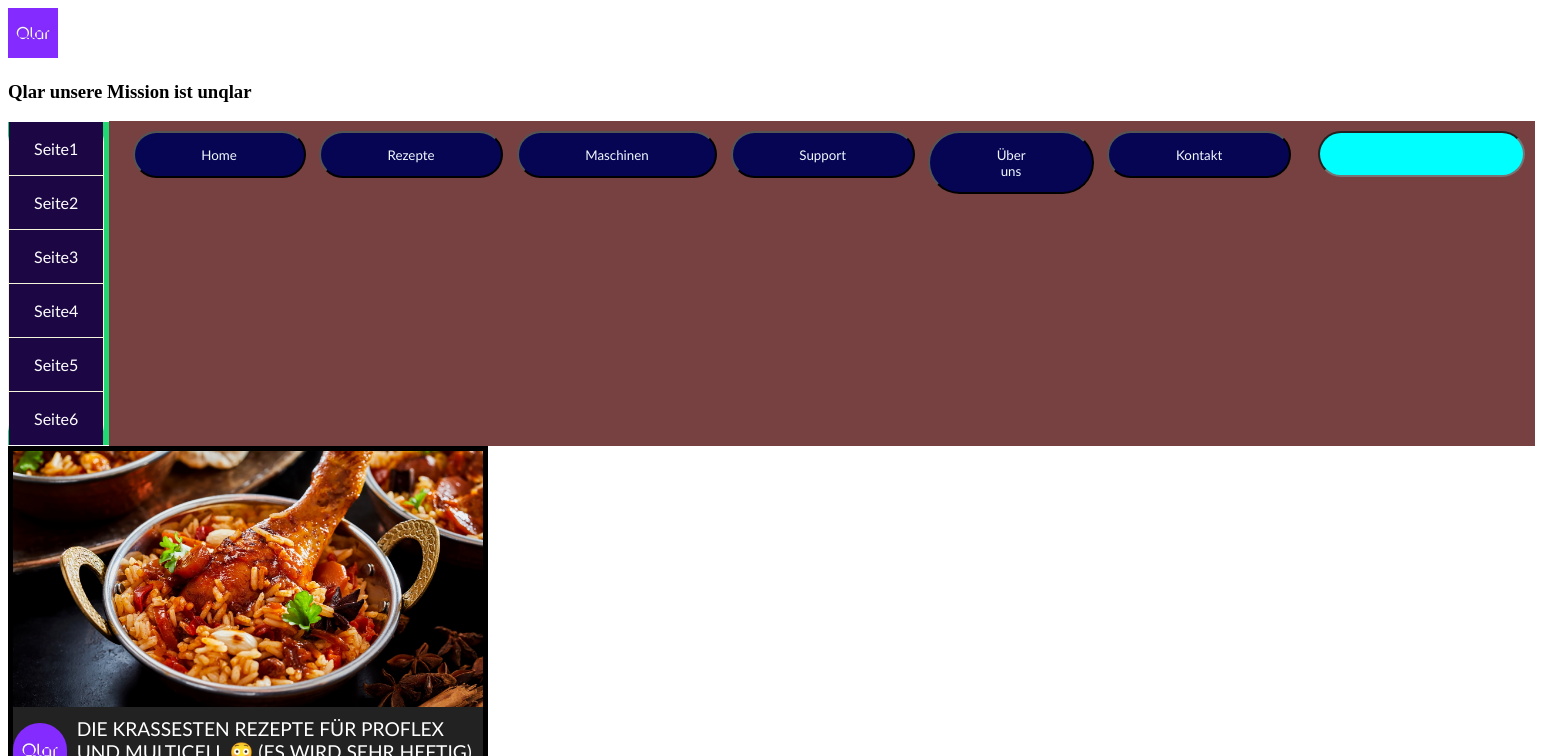
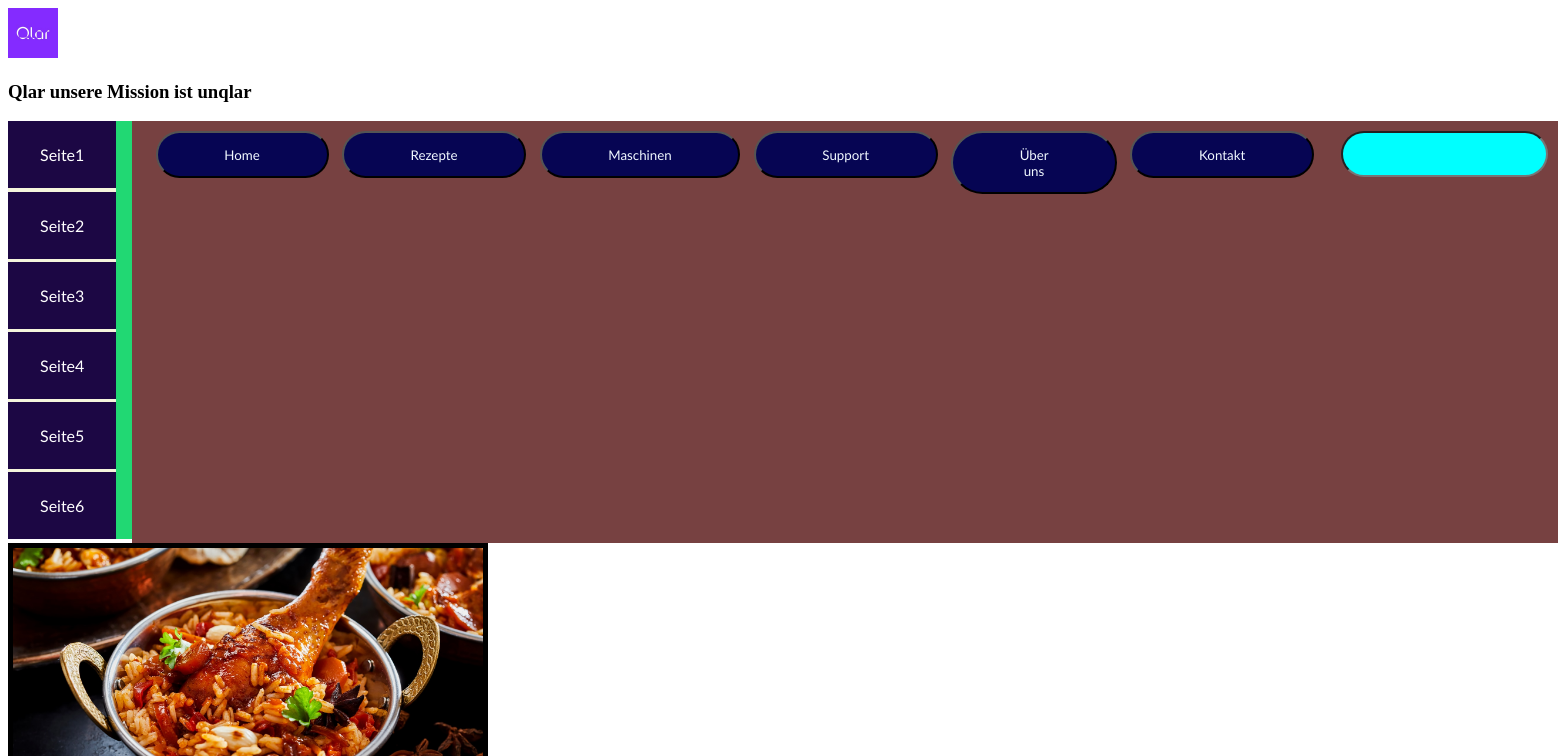
Before and after one commit to jDingert/playground_for_Christian, an Angular app in the folder QlarFoodApp/: page / in a window 1280 px wide. Shown: the top 756 px of the page, 1558 px wide, since content can reach past the window. Built offline with nearby package versions, Linux system fonts and the light colour scheme.

Commit message:
"px" in "em" geändert

```diff
--- a/QlarFoodApp/src/app/food-choose-screen/food-choose-screen.component.scss
+++ b/QlarFoodApp/src/app/food-choose-screen/food-choose-screen.component.scss
@@ -41,7 +41,7 @@
   width: 4em;
   height: 4em;
   overflow: hidden;
-  border-radius: 10em;
+
 
 }
 
--- a/QlarFoodApp/src/app/sidebar/sidebar.component.scss
+++ b/QlarFoodApp/src/app/sidebar/sidebar.component.scss
@@ -8,8 +8,7 @@
 
     font-family: 'Gill Sans', 'Gill Sans MT',  "Calibri", 'Trebuchet MS', sans-serif;
     background-color: beige;
-    margin-right: 5px;
-    border-radius: 20px;
+    margin-right: 1em;
 }
 
 .SidebarInnerContent{
@@ -17,11 +16,11 @@
     display: flex;
     background-color: rgb(28, 7, 68);
     color: white;
-    padding-left: 25px;
-    padding-right: 25px;
-    padding-top: 1px;
-    padding-bottom: 1px;
-    margin: 1px;
+    padding-left: 2em;
+    padding-right: 2em;
+    padding-top: 0.5em;
+    padding-bottom: 0.5em;
+    margin-bottom: 0.2em;
 
 
 
```
